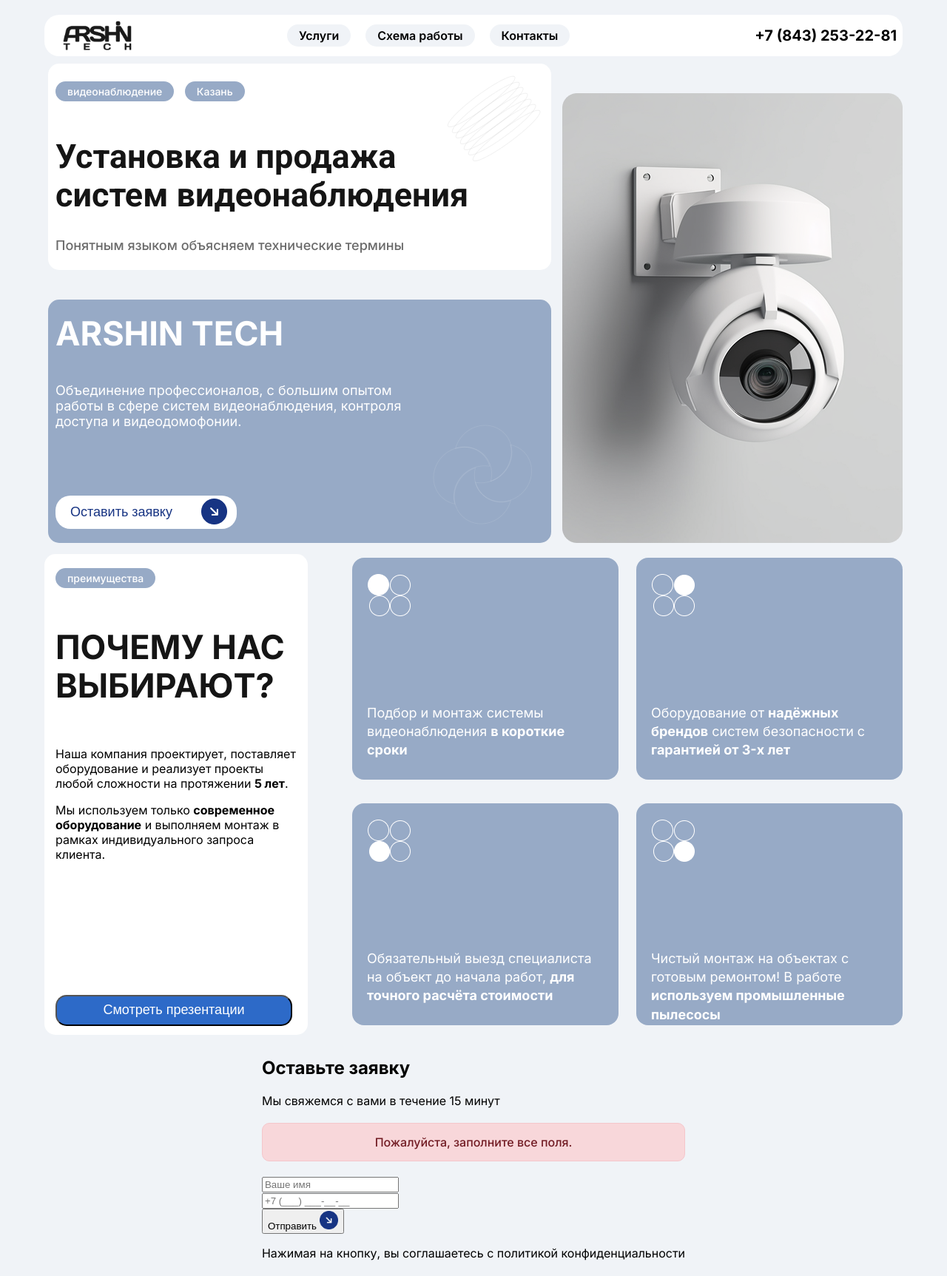
After one commit to wosklostcode/wosklostcode.github.io, a PHP site: page /index.php in a window 1280 px wide. The commit adds this page. Shown: the whole page at 74% size. Run offline with PHP 8.4, Linux system fonts and the light colour scheme; data that the repository does not hold is empty.

Commit message:
index php

```diff
--- a/css/style.css
+++ b/css/style.css
@@ -285,3 +285,136 @@ body {
     font-optical-sizing: auto;
     font-style: normal;
 }
+
+
+.form-message {
+            padding: 15px 20px;
+            margin: 20px 0;
+            border-radius: 10px;
+            font-weight: 500;
+            text-align: center;
+            animation: fadeIn 0.5s ease;
+            font-size: 16px;
+        }
+
+        .form-message.success {
+            background-color: #d4edda;
+            color: #155724;
+            border: 1px solid #c3e6cb;
+        }
+
+        .form-message.error {
+            background-color: #f8d7da;
+            color: #721c24;
+            border: 1px solid #f5c6cb;
+        }
+
+        @keyframes fadeIn {
+            from { opacity: 0; transform: translateY(-10px); }
+            to { opacity: 1; transform: translateY(0); }
+        }
+
+        /* Стили для кнопки заявки в синем блоке */
+        .tabletka2 {
+            margin-top: 90px;
+            position: relative;
+            display: flex;
+            align-items: center;
+            width: 245px;
+            height: 45px;
+            background-color: white;
+            border-radius: 20px;
+            border: none;
+            cursor: pointer;
+            padding: 0;
+            transition: transform 0.3s ease;
+        }
+
+        .tabletka2:hover {
+            transform: scale(1.05);
+        }
+
+        .tabletka2 h2 {
+            color: #173483;
+            margin: 0;
+            padding-left: 20px;
+            font-size: 18px;
+            display: flex;
+            align-items: center;
+            justify-content: space-between;
+            width: 100%;
+        }
+
+        .tabletka2 img {
+            position: absolute;
+            top: 4px;
+            right: 13px;
+        }
+
+
+
+
+
+.form-message {
+            padding: 15px 20px;
+            margin: 20px 0;
+            border-radius: 10px;
+            font-weight: 500;
+            text-align: center;
+            animation: fadeIn 0.5s ease;
+            font-size: 16px;
+        }
+
+        .form-message.success {
+            background-color: #d4edda;
+            color: #155724;
+            border: 1px solid #c3e6cb;
+        }
+
+        .form-message.error {
+            background-color: #f8d7da;
+            color: #721c24;
+            border: 1px solid #f5c6cb;
+        }
+
+        @keyframes fadeIn {
+            from { opacity: 0; transform: translateY(-10px); }
+            to { opacity: 1; transform: translateY(0); }
+        }
+
+        /* Стили для кнопки заявки в синем блоке */
+        .tabletka2 {
+            margin-top: 90px;
+            position: relative;
+            display: flex;
+            align-items: center;
+            width: 245px;
+            height: 45px;
+            background-color: white;
+            border-radius: 20px;
+            border: none;
+            cursor: pointer;
+            padding: 0;
+            transition: transform 0.3s ease;
+        }
+
+        .tabletka2:hover {
+            transform: scale(1.05);
+        }
+
+        .tabletka2 h2 {
+            color: #173483;
+            margin: 0;
+            padding-left: 20px;
+            font-size: 18px;
+            display: flex;
+            align-items: center;
+            justify-content: space-between;
+            width: 100%;
+        }
+
+        .tabletka2 img {
+            position: absolute;
+            top: 4px;
+            right: 13px;
+        }
--- /dev/null
+++ b/index.php
@@ -0,0 +1,149 @@
+<?php
+$message = '';
+$is_error = false;
+
+$name = trim(htmlspecialchars($_POST['name']));
+$phone = trim(htmlspecialchars($_POST['phone']));
+
+if (empty($name) || empty($phone)) {
+    $message = 'Пожалуйста, заполните все поля.';
+    $is_error = true;
+} elseif (strlen($name) < 2) {
+    $message = 'Имя должно содержать минимум 2 символа.';
+    $is_error = true;
+} elseif (strlen($phone) < 5) {
+    $message = 'Номер телефона слишком короткий.';
+    $is_error = true;
+} else {
+    $data = date("Y-m-d H:i:s") . " | Имя: $name | Телефон: $phone\n";
+
+    $file = fopen("leads.txt", "a");
+
+    if ($file && fwrite($file, $data)) {
+        fclose($file);
+        $message = 'Спасибо, ' . $name . '! Мы свяжемся с вами в течение 15 минут.';
+        $is_error = false;
+
+        $_POST['name'] = '';
+        $_POST['phone'] = '';
+    } else {
+        $message = 'Произошла ошибка при сохранении заявки. Пожалуйста, попробуйте позже.';
+        $is_error = true;
+    }
+}
+?>
+<!DOCTYPE html>
+<html lang="ru">
+<head>
+    <meta charset="UTF-8">
+    <meta name="viewport" content="width=device-width, initial-scale=1.0">
+    <title>ArshinTech</title>
+    <link rel="preconnect" href="https://fonts.googleapis.com">
+    <link rel="preconnect" href="https://fonts.gstatic.com" crossorigin>
+    <link href="https://fonts.googleapis.com/css2?family=Inter:ital,opsz,wght@0,14..32,100..900;1,14..32,100..900&family=Roboto:ital,wght@0,100..900;1,100..900&display=swap" rel="stylesheet">
+    <link rel="stylesheet" href="css/style.css">
+</head>
+<body>
+    <header class="header">
+        <div class="toprect">
+            <img src="img/header_logo.png" class="logo" width="93" height="40" alt="ArshinTech логотип">
+            <nav>
+                <a class="graytag" href="#">Услуги</a>
+                <a class="graytag" href="#">Схема работы</a>
+                <a class="graytag" href="#">Контакты</a>
+            </nav>
+            <h2>+7 (843) 253-22-81</h2>
+        </div>
+    </header>
+
+    <div class="widthblock">
+        <div class="maincontent">
+            <div class="rect1">
+                <p class="tag">видеонаблюдение</p>
+                <p class="tag">Казань</p>
+                <h1>Установка и продажа систем видеонаблюдения</h1>
+                <p class="subtitle1">Понятным языком объясняем технические термины</p>
+                <img src="img/Frame_104.png" width="135" height="128" alt="Иконка">
+            </div>
+            <div class="rect2">
+                <h1>ARSHIN TECH</h1>
+                <p>Объединение профессионалов, с большим опытом работы в сфере систем видеонаблюдения, контроля доступа и видеодомофонии.</p>
+                <img src="img/Frame_103.png" width="165" height="165" alt="Иконка">
+                <!-- Кнопка для прокрутки к форме заявки -->
+                <button class="tabletka2" onclick="document.getElementById('contactForm').scrollIntoView({behavior: 'smooth'})">
+                    <h2>Оставить заявку <img src="img/strela_52.png" width="35" height="35" alt="Стрелка"></h2>
+                </button>
+            </div>
+            <img src="img/image_1.png" class="camera" width="460" height="608" alt="Камера видеонаблюдения">
+        </div>
+    </div>
+
+    <div class="widthblock">
+        <div class="maincontent">
+            <div class="rect3">
+                <p class="tag2">преимущества</p>
+                <h1>ПОЧЕМУ НАС ВЫБИРАЮТ?</h1>
+                <p class="abzac3">Наша компания проектирует, поставляет оборудование и реализует проекты любой сложности на протяжении <span class="bold">5 лет</span>.</p>
+                <p class="abzac4">Мы используем только <span class="bold">современное оборудование</span> и выполняем монтаж в рамках индивидуального запроса клиента.</p>
+                <button class="tabletka3">
+                    <p>Смотреть презентации</p>
+                </button>
+            </div>
+            <div class="cardgrid">
+                <div class="card">
+                    <img src="img/Frame_80.png" width="60" height="60" alt="Иконка">
+                    <p>Подбор и монтаж системы видеонаблюдения <span class="bold">в короткие сроки</span></p>
+                </div>
+                <div class="card">
+                    <img src="img/Frame_81.png" width="60" height="60" alt="Иконка">
+                    <p>Оборудование от <span class="bold">надёжных брендов</span> систем безопасности c <span class="bold">гарантией от 3-х лет</span></p>
+                </div>
+                <div class="card">
+                    <img src="img/Frame_83.png" width="60" height="60" alt="Иконка">
+                    <p>Обязательный выезд специалиста на объект до начала работ, <span class="bold">для точного расчёта стоимости</span></p>
+                </div>
+                <div class="card">
+                    <img src="img/Frame_82.png" width="60" height="60" alt="Иконка">
+                    <p>Чистый монтаж на объектах c готовым ремонтом! B работе <span class="bold">используем промышленные пылесосы</span></p>
+                </div>
+            </div>
+        </div>
+    </div>
+
+    <div class="widthblock">
+        <div class="maincontent">
+            <div class="contact-form-section" id="contactForm">
+                <div class="form-container">
+                    <h2 class="form-title">Оставьте заявку</h2>
+                    <p class="form-subtitle">Мы свяжемся с вами в течение 15 минут</p>
+
+                    <?php if (!empty($message)): ?>
+                    <div class="form-message <?php echo $is_error ? 'error' : 'success'; ?>">
+                        <?php echo $message; ?>
+                    </div>
+                    <?php endif; ?>
+
+                    <form action="index.php" method="POST" class="contact-form" id="applicationForm">
+                        <div class="form-group">
+                            <input type="text" name="name" placeholder="Ваше имя" required class="form-input"
+                                   value="<?php echo isset($_POST['name']) ? htmlspecialchars($_POST['name']) : ''; ?>">
+                        </div>
+                        <div class="form-group">
+                            <input type="tel" name="phone" placeholder="+7 (___) ___-__-__" required class="form-input"
+                                   value="<?php echo isset($_POST['phone']) ? htmlspecialchars($_POST['phone']) : ''; ?>">
+                        </div>
+                        <button type="submit" class="submit-btn">
+                            <span>Отправить</span>
+                            <img src="img/strela_52.png" width="25" height="25" alt="Стрелка">
+                        </button>
+                    </form>
+
+                    <p class="form-note">Нажимая на кнопку, вы соглашаетесь с политикой конфиденциальности</p>
+                </div>
+            </div>
+        </div>
+    </div>
+
+    <script src="script.js"></script>
+</body>
+</html>
```
Also changed, not shown: index.css (deleted, +0 -59 lines), index.html (deleted, +0 -79 lines).
